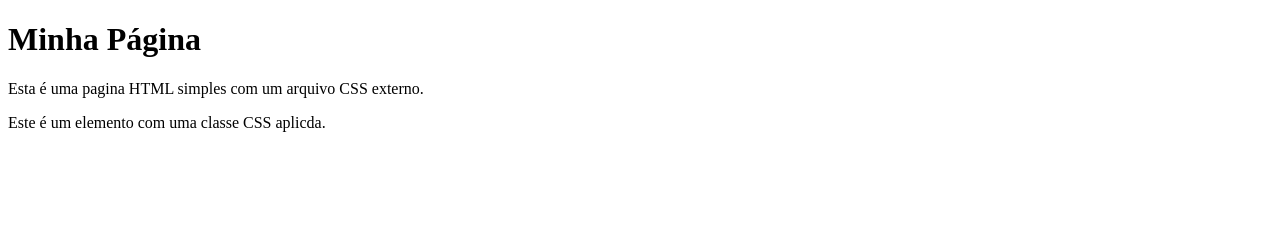
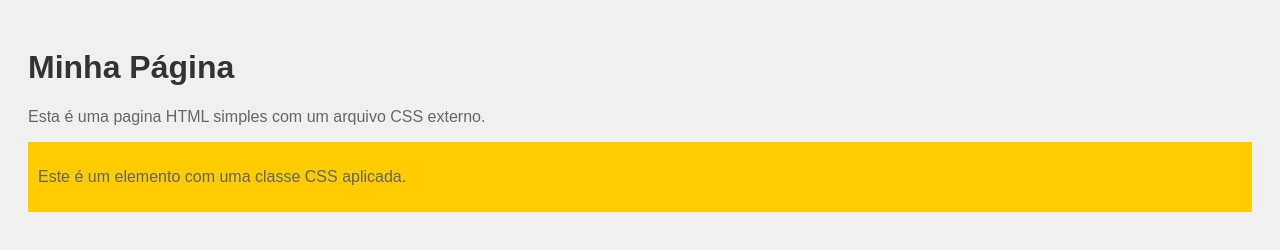
Before and after one commit to danerezende/Introducao-HTML-Aula, a plain HTML site: page index.html in a window 1280 px wide. Drawn offline with Linux system fonts and the light colour scheme.

Commit message:
Update index.html

```diff
--- a/index.html
+++ b/index.html
@@ -1,14 +1,14 @@
-<!DOCTyPE html>
+<!DOCTYPE html>
 <html>
 <head>
 <title> Minha Pagina HTML</title>
-<link real="stylesheet" type= "text/css" href="style.css">
+<link rel="stylesheet" type= "text/css" href="style.css">
 </head>
 <body>
 <h1>Minha Página</h1>
 <p>Esta é uma pagina HTML simples com um arquivo CSS externo.</p>
 <div class="destaque">
-<p>Este é um elemento com uma classe CSS aplicda.</p>
+<p>Este é um elemento com uma classe CSS aplicada.</p>
 </div>
 </body>
 </html>
```
